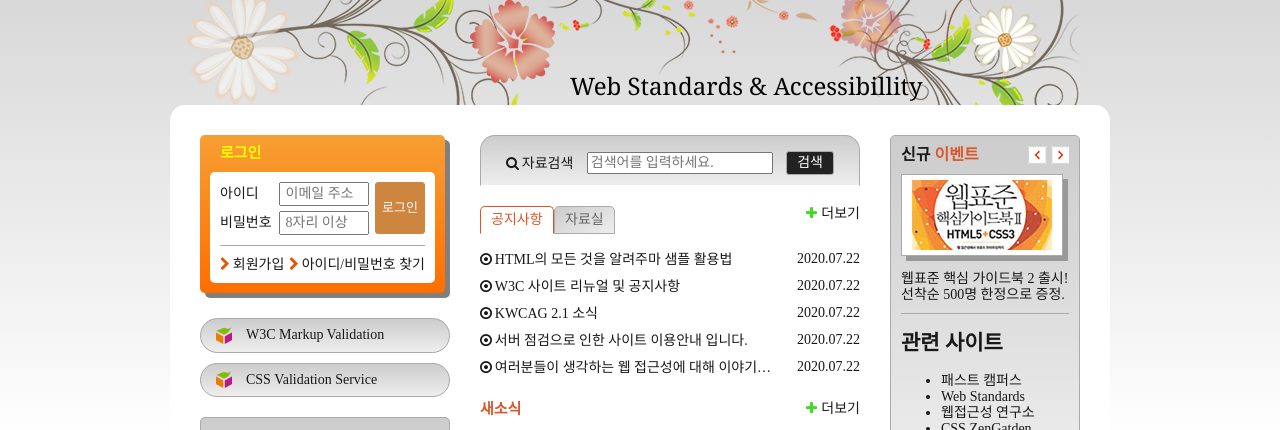
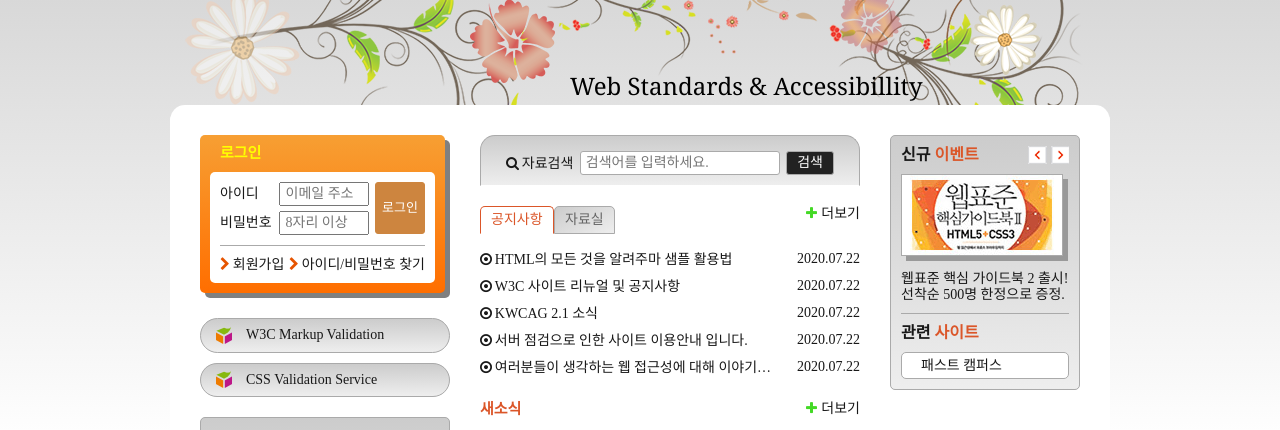
Before and after one commit to seul-yun/FDS17_Fixed, a plain HTML site: page index.html in a window 1280 px wide. Shown: the part 138-568 px from the top of the page. Drawn offline with Linux system fonts and the light colour scheme; a web font is replaced by a local one.

Commit message:
관련 사이트 레이아웃 및 애니메이션 구현

```diff
--- a/css/style.css
+++ b/css/style.css
@@ -438,7 +438,6 @@ a {
     border: 0;
     margin: 0;
     padding: 0;
-
 }
 .search-form div{
     display: flex;
@@ -457,7 +456,7 @@ a {
     margin-right: .2em;
     /* margin: 5px; */
 }
-.search-form input [type="search"] {
+.search-form input{
     border: 1px solid #aaa;
     border-radius: 3px;
     padding: 1px 1px 1px 5px;
@@ -610,24 +609,24 @@ a {
     box-shadow: ;
 }
 /* 신규 이벤트 및 관련 사이트*/
-/* 신규 이벤트 */
 .gradient-box {
     border: 1px solid #aaa;
     border-radius: 5px;
     padding: 10px;
     background: #ccc linear-gradient(180deg, #ccc, #eee);
 }
+.event-heading, .related-heading {
+    font-size: 1.6rem;
+    margin: 0;
+}
+.event-heading span, .related-heading span{
+    color: #db5629;
+    /* margin: 0; */
+}
+/* 신규 이벤트 */
 .event {
     border-bottom: 1px solid #aaa;
     position: relative;
-}
-.event-heading {
-    font-size: 1.6rem;
-    margin: 0;
-}
-.event-heading span{
-    color: #db5629;
-    /* margin: 0; */
 }
 .event-thumbnail, .event-brief{
     margin: 10px 0;
@@ -642,17 +641,6 @@ a {
 .btn-wrap {
     height: 18px;
 }
-/* .btn-prev, .btn-next{
-    background: #ccc url(./images/back_forward.png) no-repeat;
-    background-image: url(./images/back_forward.png);
-    background-repeat: no-repeat;
-    width: 19px;
-    height: 100%;
-    border: 0;
-    overflow: hidden;
-    padding: 18px 0 0 0;
-    cursor: pointer;
-} */
 .btn-next {
     background-position: -35px 0;
 }
@@ -672,6 +660,33 @@ a {
     cursor: pointer;
     vertical-align: top;
 }
+/* 관련 사이트 */
+.related {
+    margin-top: 10px;
+}
+.related-list {
+    background-color: #fff;
+    list-style: none;
+    padding-left: 0;
+    margin: 10px 0 0 0;
+    height: 27px;
+    overflow: hidden;
+    border:  1px solid #aaa;
+    border-radius: 5px;
+    transition: all 200ms;
+}
+.related-list:hover {
+    height: 147px;
+    padding: 10px 0;
+}
+.related-list li{
+    padding: 2px 5px;
+}
+.related-list a {
+    line-height: 21px;
+    display: block;
+    text-indent: 1em;
+}
 
 /* 슬로건 */
 .slogan{
```
